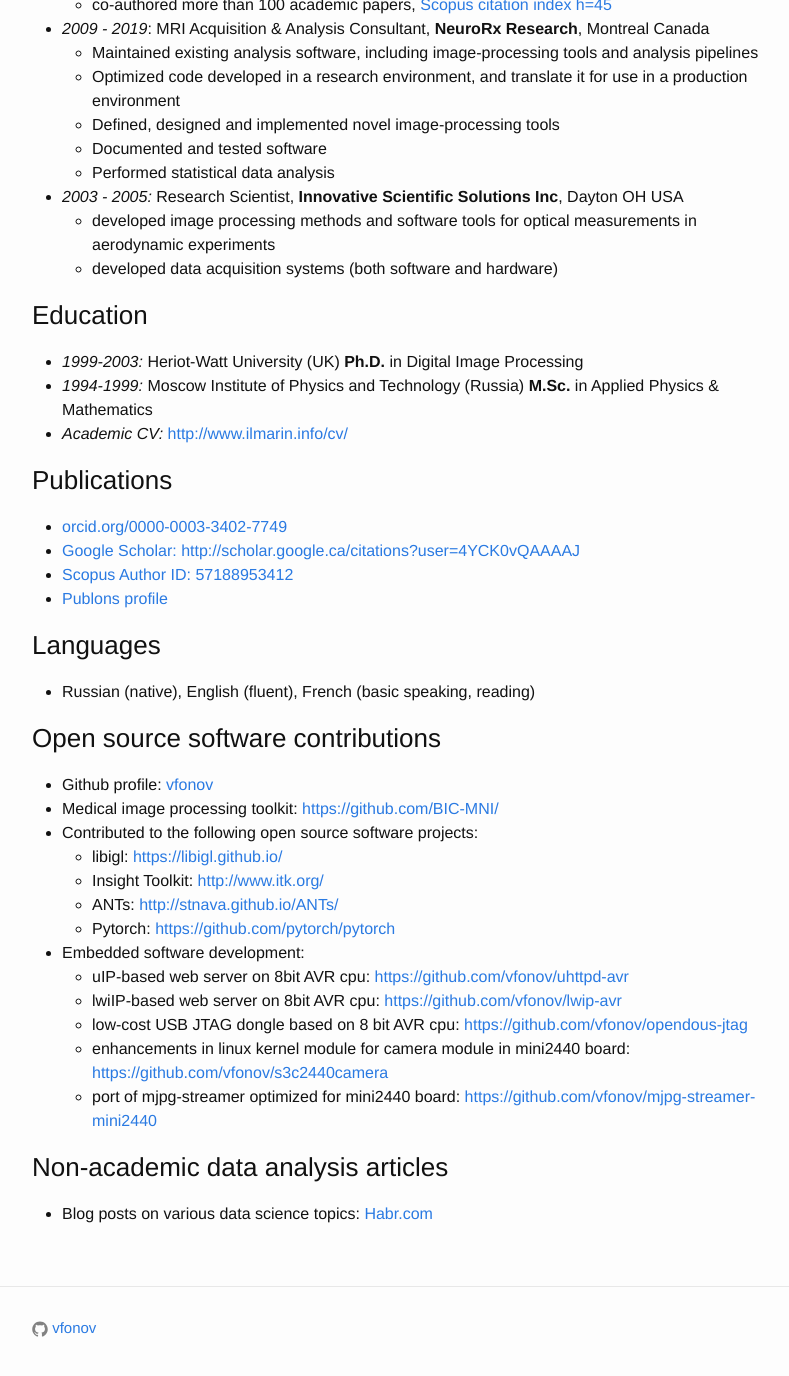
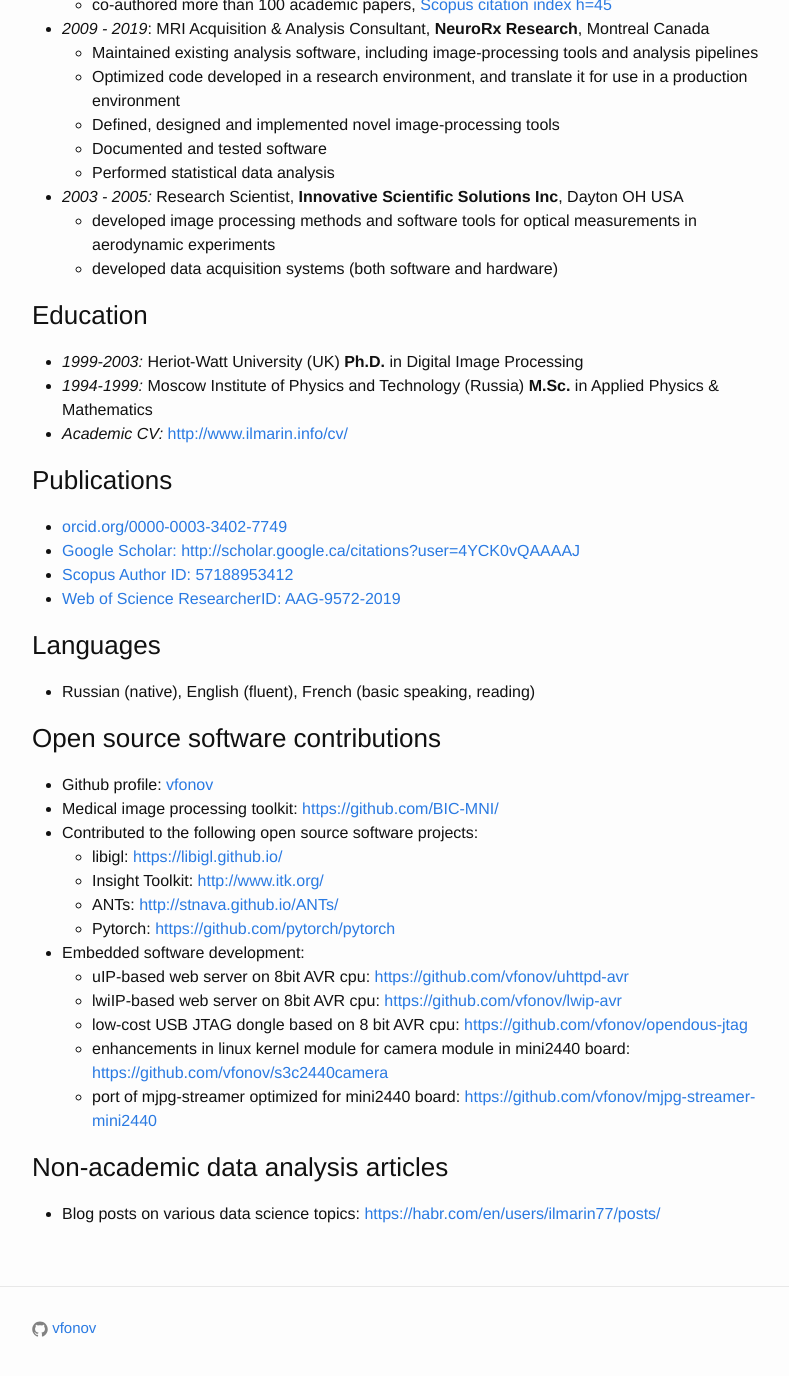
Before and after one commit to vfonov/vfonov.github.io, a Jekyll site: the page built from CV_industry.md, in a window 1280 px wide and 1400 px high, scrolled down 900 px. Shown: the top 1376 px of the window, without its empty margins (238-1027 px from the left). Built offline with Jekyll 4.4.1, drawn with Linux system fonts in a browser that asks for light colours.

Commit message:
Updated links for better visibility in PDF

```diff
--- a/CV_industry.md
+++ b/CV_industry.md
@@ -44,7 +44,7 @@
 * [orcid.org/0000-0003-3402-7749](http://orcid.org/0000-0003-3402-7749)
 * [Google Scholar: http://scholar.google.ca/citations?user=4YCK0vQAAAAJ](http://scholar.google.ca/citations?user=4YCK0vQAAAAJ)
 * [Scopus Author ID: 57188953412](https://www.scopus.com/authid/detail.uri?authorId=57188953412)
-* [Publons profile](https://publons.com/researcher/AAG-9572-2019/)
+* [Web of Science ResearcherID: AAG-9572-2019](https://www.webofscience.com/wos/author/rid/AAG-9572-2019)
 
 ### Languages
 * Russian (native), English (fluent), French (basic speaking, reading)
```
Also changed, not shown: other parts of CV_industry.md (+1 -1 lines).
